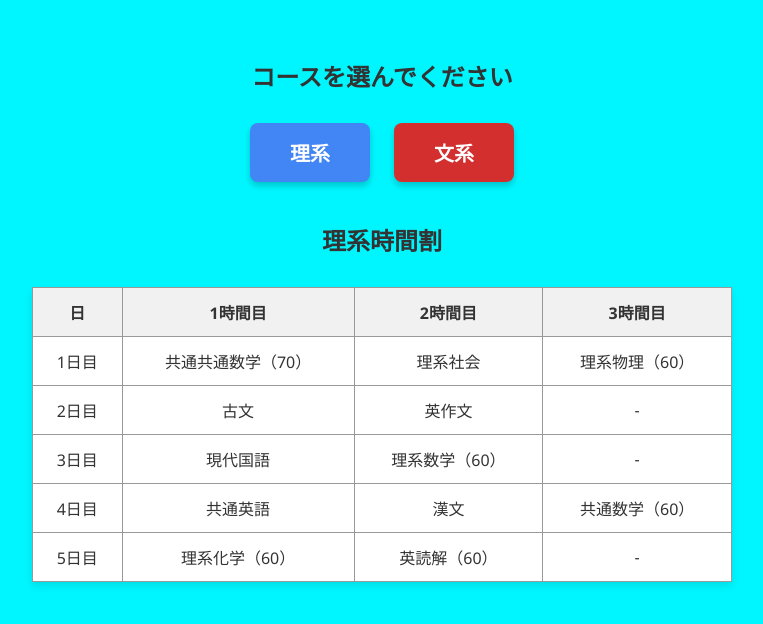
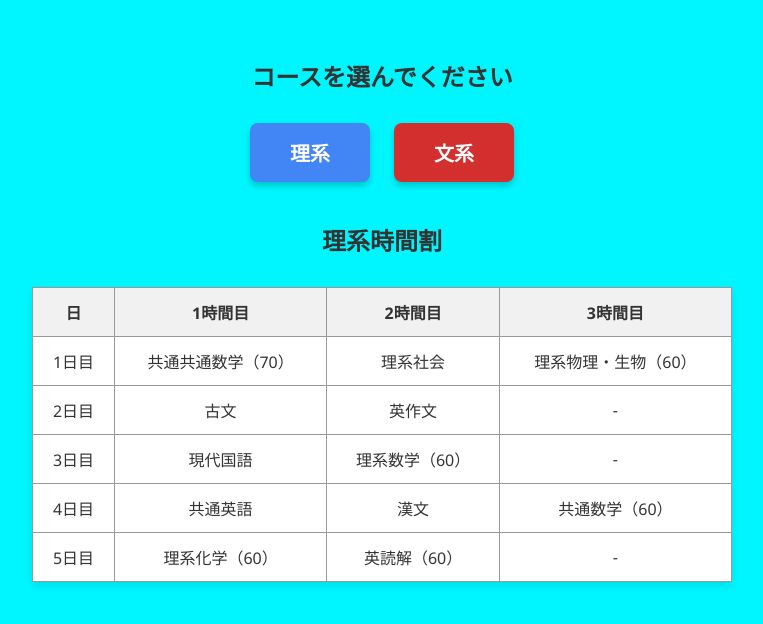
Before and after one commit to cubesky2007/ExamDates, a plain HTML site: page index.html in a window 1280 px wide. Both pictures are taken after a click on the button "理系". Shown: the whole page, without its empty margins (258-1021 px from the left). Drawn offline with Linux system fonts and the light colour scheme.

Commit message:
index.html

```diff
--- a/index.html
+++ b/index.html
@@ -85,7 +85,7 @@
   <h3>理系時間割</h3>
   <table>
     <tr><th>日</th><th>1時間目</th><th>2時間目</th><th>3時間目</th></tr>
-    <tr><td>1日目</td><td>共通共通数学（70）</td><td>理系社会</td><td>理系物理（60）</td></tr>
+    <tr><td>1日目</td><td>共通共通数学（70）</td><td>理系社会</td><td>理系物理・生物（60）</td></tr>
     <tr><td>2日目</td><td>古文</td><td>英作文</td><td>-</td></tr>
     <tr><td>3日目</td><td>現代国語</td><td>理系数学（60）</td><td>-</td></tr>
     <tr><td>4日目</td><td>共通英語</td><td>漢文</td><td>共通数学（60）</td></tr>
```
